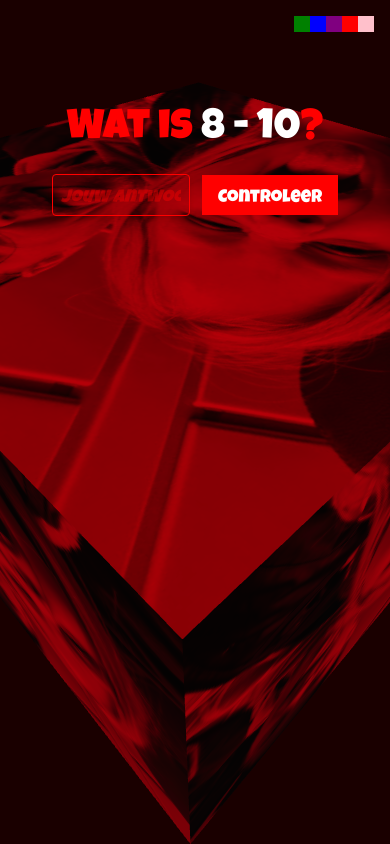
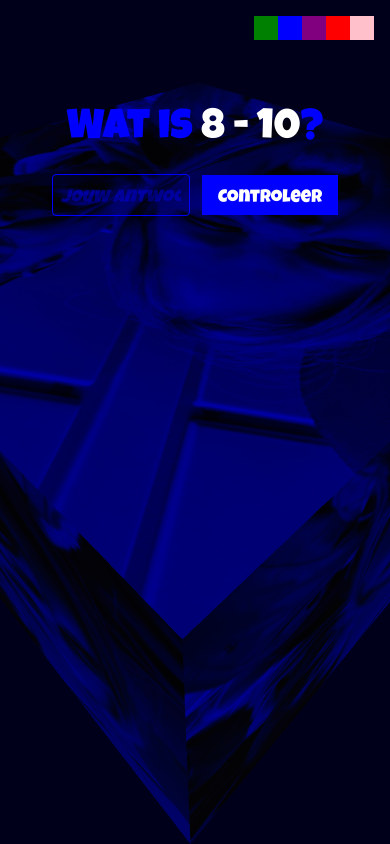
Before and after one commit to sjaakbanaan/maak-een-som, a React (Vite) app: page / in a window 390 px wide. Built offline with nearby package versions, Linux system fonts and the light colour scheme.

Commit message:
cleanup and random theme on reload

```diff
--- a/index.html
+++ b/index.html
@@ -2,7 +2,7 @@
 <html lang="en">
   <head>
     <meta charset="UTF-8" />
-    <link rel="icon" type="image/svg+xml" href="/vite.svg" />
+    <!-- <link rel="icon" type="image/svg+xml" href="/vite.svg" /> -->
     <meta name="viewport" content="width=device-width, initial-scale=1.0" />
     <link rel="preconnect" href="https://fonts.googleapis.com" />
     <link rel="preconnect" href="https://fonts.gstatic.com" crossorigin />
@@ -10,7 +10,6 @@
       href="https://fonts.googleapis.com/css2?family=Luckiest+Guy&family=Nunito:wght@200..1000&display=swap"
       rel="stylesheet"
     />
-
     <title>Maak Een Som!</title>
   </head>
   <body>
--- a/src/App.css
+++ b/src/App.css
@@ -298,4 +298,10 @@ body {
   h1 {
     display: none;
   }
+  .color-toggles {
+    button {
+      width: 24px;
+      height: 24px;
+    }
+  }
 }
--- a/src/App.jsx
+++ b/src/App.jsx
@@ -6,11 +6,14 @@ import ThemeChanger from './components/ThemeChanger';
 import Confetti from 'react-confetti';
 import cubeMaterial from './assets/cube-material.jpg';
 import './App.css';
+import { randInt } from 'three/src/math/MathUtils.js';
 
 const App = () => {
   const defaultText = '';
+  const themes = ['green', 'blue', 'purple', 'red', 'pink'];
+
   const [title, setTitle] = useState('Los de som op');
-  const [theme, setTheme] = useState('red'); // State for the current theme
+  const [theme, setTheme] = useState(themes[randInt(0, 4)]); // State for the current theme
   const [party, setParty] = useState(false);
 
   return (
@@ -35,7 +38,7 @@ const App = () => {
           />
         </div>
       </div>
-      <ThemeChanger handleThemeChange={setTheme} />
+      <ThemeChanger handleThemeChange={setTheme} themes={themes} />
       <h1 className="variable-font-h1 variable-font-color">
         {title || defaultText}
       </h1>
--- a/src/components/ThemeChanger.jsx
+++ b/src/components/ThemeChanger.jsx
@@ -1,8 +1,6 @@
 import PropTypes from 'prop-types';
 
-const ThemeChanger = ({ handleThemeChange }) => {
-  const themes = ['green', 'blue', 'purple', 'red', 'pink'];
-
+const ThemeChanger = ({ handleThemeChange, themes }) => {
   return (
     <div className="color-toggles">
       {themes.map((theme) => (
@@ -18,6 +16,7 @@ const ThemeChanger = ({ handleThemeChange }) => {
 
 ThemeChanger.propTypes = {
   handleThemeChange: PropTypes.func.isRequired,
+  themes: PropTypes.arrayOf(PropTypes.string).isRequired,
 };
 
 export default ThemeChanger;
```
